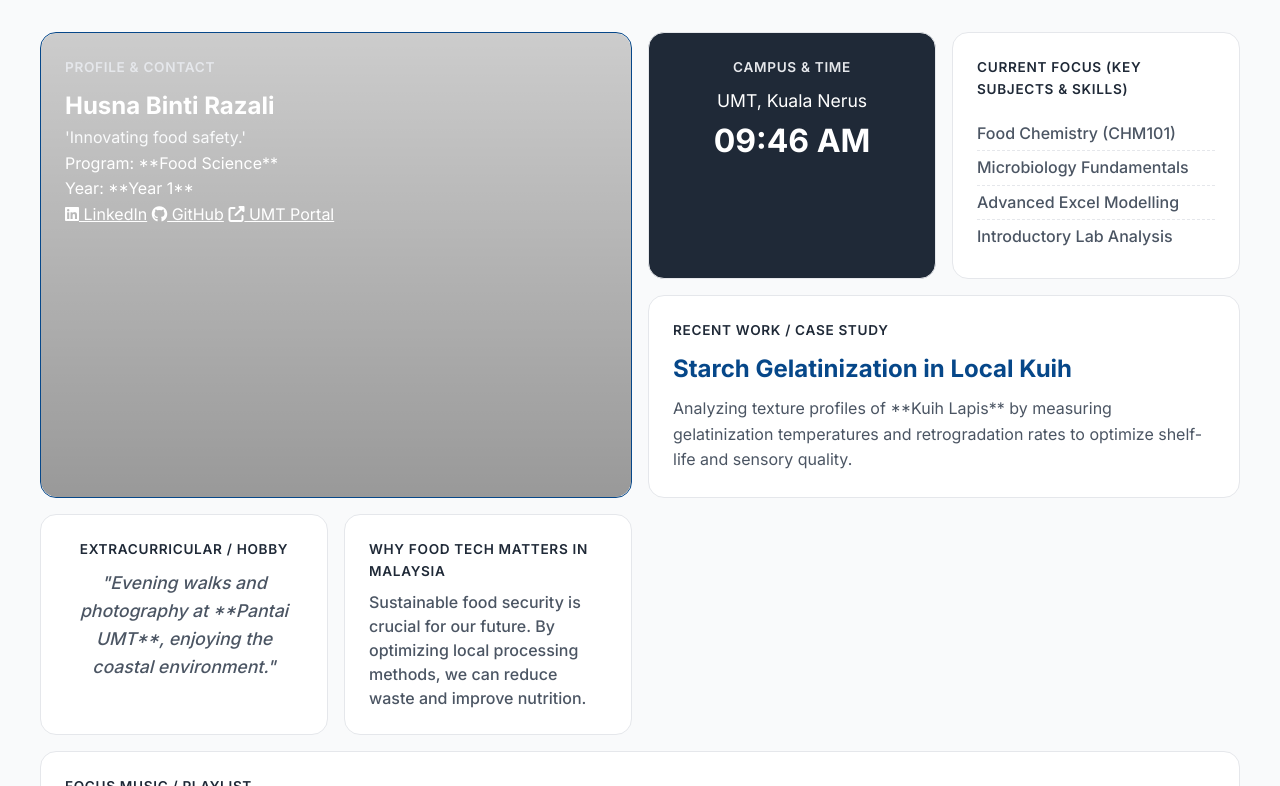
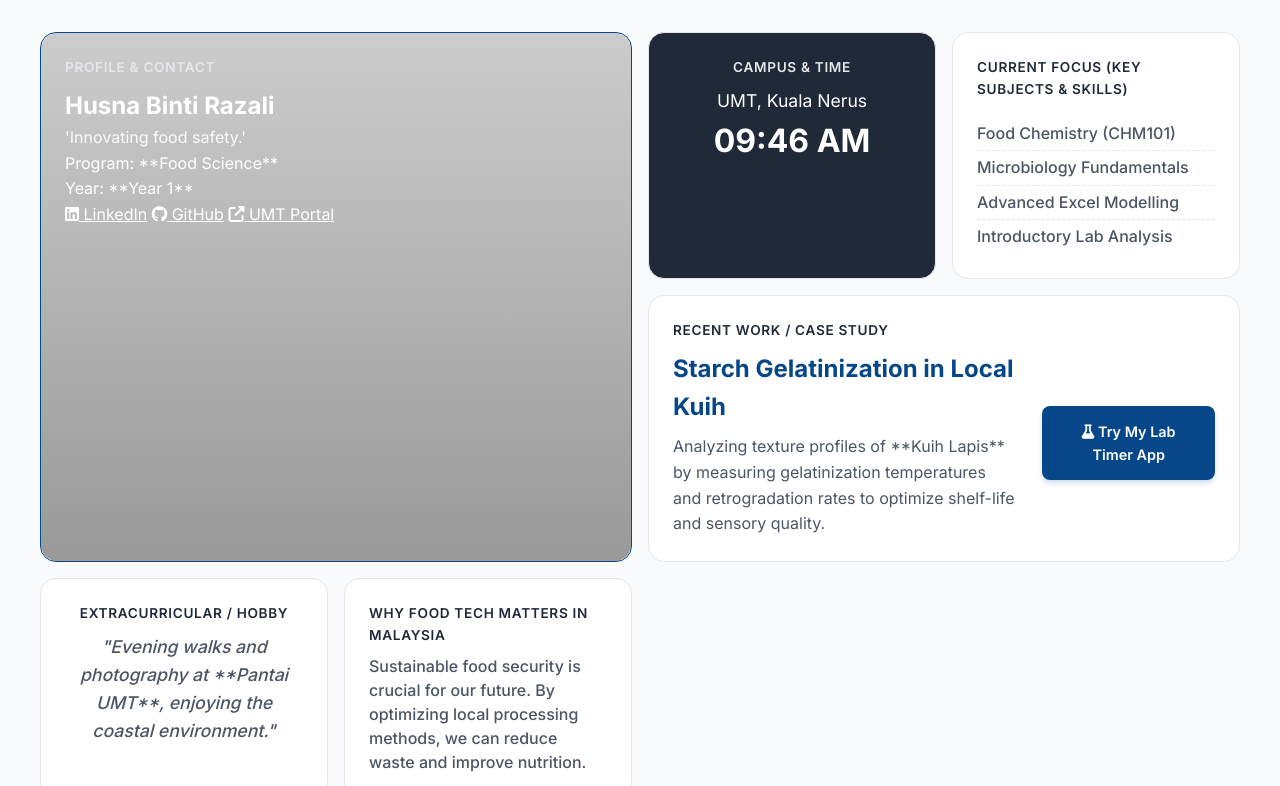
Before and after one commit to s79353/S79353.github.io, a plain HTML site: page index.html in a window 1280 px wide. Shown: the top 786 px of the page. Drawn offline with Linux system fonts and the light colour scheme.

Commit message:
Update index.html

```diff
--- a/index.html
+++ b/index.html
@@ -180,9 +180,25 @@
             border-bottom: none;
         }
 
-        /* Card 4 (Case Study) - Medium Box */
+        /* Card 4 (Case Study) - Medium Box with Internal Two-Column Layout */
         .card-case-study {
             grid-column: span 2;
+        }
+
+        .case-study-layout {
+            display: flex;
+            gap: 1.5rem;
+            align-items: center;
+        }
+
+        .case-study-info {
+            flex: 2;
+        }
+
+        .case-study-action {
+            flex: 1;
+            display: flex;
+            justify-content: center;
         }
 
         .experiment-title {
@@ -190,6 +206,29 @@
             font-weight: 700;
             color: var(--color-accent);
             margin-bottom: 0.5rem;
+        }
+
+        /* Button Styling */
+        .btn-lab-timer {
+            display: inline-block;
+            background-color: var(--color-accent);
+            color: var(--color-white);
+            padding: 0.75rem 1rem;
+            border-radius: 0.5rem;
+            text-decoration: none;
+            font-weight: 600;
+            font-size: 0.9rem;
+            text-align: center;
+            transition: all 0.3s ease;
+            box-shadow: 0 4px 6px -1px rgba(6, 71, 137, 0.2);
+            border: 2px solid transparent;
+        }
+
+        .btn-lab-timer:hover {
+            background-color: var(--color-white);
+            color: var(--color-accent);
+            border-color: var(--color-accent);
+            transform: scale(1.05);
         }
 
         /* Card 5 (Hobby) - Small Box */
@@ -256,6 +295,11 @@
                 min-height: 150px;
             }
 
+            .case-study-layout {
+                flex-direction: column;
+                text-align: center;
+            }
+
             .profile-name {
                 font-size: 1.5rem;
             }
@@ -307,8 +351,17 @@
         <section class="bento-card card-case-study">
             <div class="card-title">Recent Work / Case Study</div>
             <div class="card-content">
-                <div class="experiment-title">Starch Gelatinization in Local Kuih</div>
-                <p>Analyzing texture profiles of **Kuih Lapis** by measuring gelatinization temperatures and retrogradation rates to optimize shelf-life and sensory quality.  </p>
+                <div class="case-study-layout">
+                    <div class="case-study-info">
+                        <div class="experiment-title">Starch Gelatinization in Local Kuih</div>
+                        <p>Analyzing texture profiles of **Kuih Lapis** by measuring gelatinization temperatures and retrogradation rates to optimize shelf-life and sensory quality.</p>
+                    </div>
+                    <div class="case-study-action">
+                        <a href="https://s79353.github.io/lab-timer-app/" target="_blank" class="btn-lab-timer">
+                            <i class="fas fa-flask"></i> Try My Lab Timer App
+                        </a>
+                    </div>
+                </div>
             </div>
         </section>
 
```
